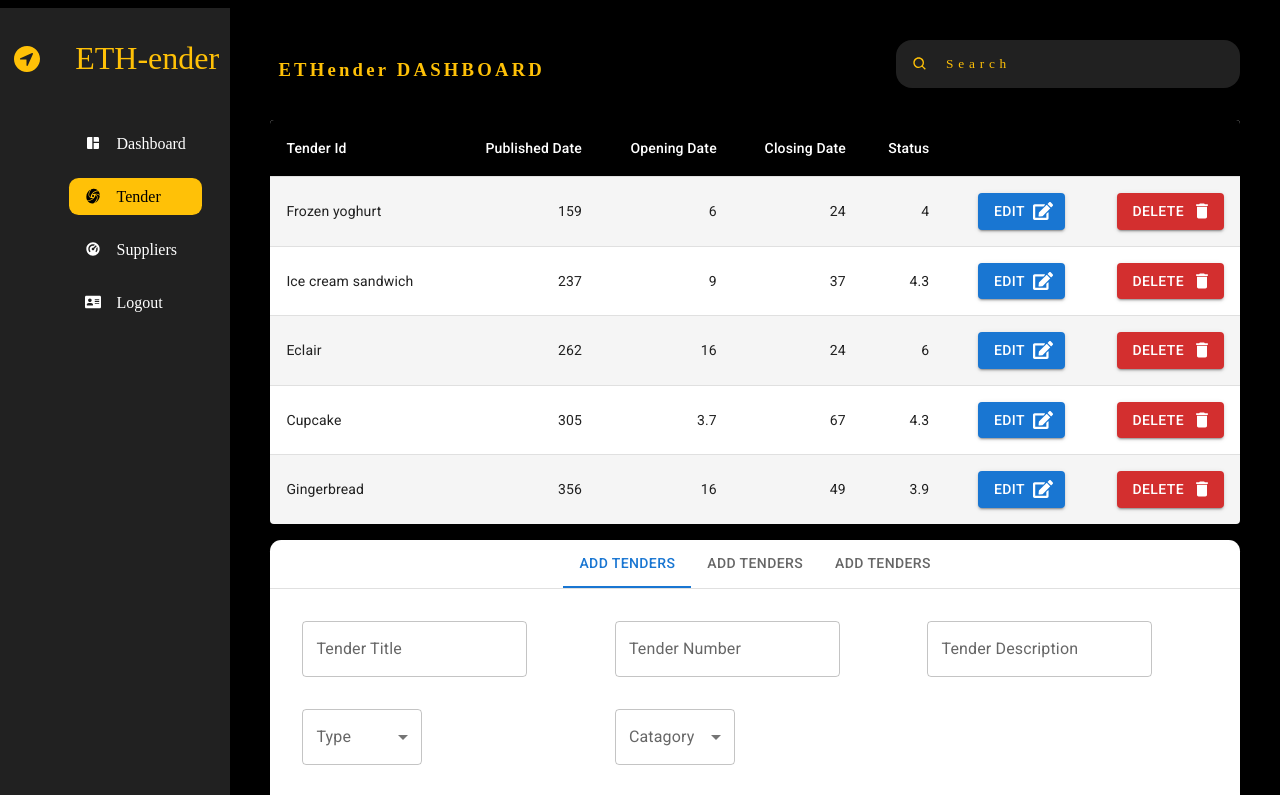
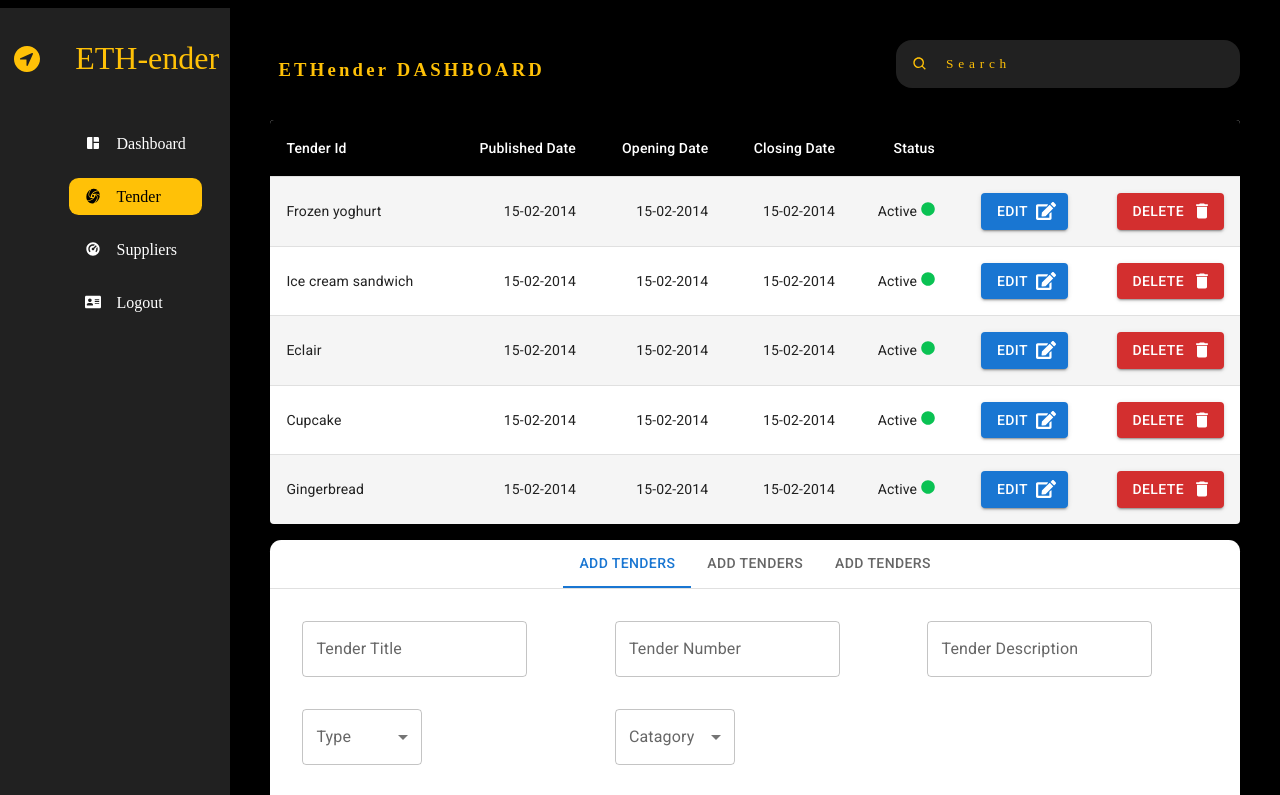
Before and after one commit to sirak32/ETHendeer, a React (Create React App) app in the folder client/eprocurement/: page /officer in a window 1280 px wide. Shown: the top 795 px of the page. Built offline with nearby package versions, Linux system fonts and the light colour scheme; no server answers.

Commit message:
table color is being updated

```diff
--- a/client/eprocurement/src/components/supplier/Dashboard/AddTenderForm.jsx
+++ b/client/eprocurement/src/components/supplier/Dashboard/AddTenderForm.jsx
@@ -17,7 +17,7 @@ import { Grid } from "@mui/material";
 import { Select, MenuItem } from "@mui/material";
 import axios from "axios";
 import { IoAddCircleOutline } from "react-icons/io5";
-
+import DatePicker from 'react-datepicker'
 export default function InputAdornments() {
   const [type, setType] = React.useState("");
 
@@ -241,7 +241,7 @@ export default function InputAdornments() {
         </Grid>
 
         <Grid item xs={4}>
-          <input
+          {/* <input
             onChange={(e) => {
               setFormValue({ ...formValues, publishedDate: e.target.value });
             }}
@@ -250,8 +250,17 @@ export default function InputAdornments() {
             max="2020-02-02"
             min="2020-01-02"
 
-          />
-        </Grid>
+          /> */}
+
+<input
+            onChange={(e) => {
+              setFormValue({ ...formValues, closingDate: e.target.value });
+            }}
+            name="closingDate"
+            type="date"
+            max="2020-02-02"
+            min="2020-01-02"
+          />        </Grid>
         <Grid item xs={4}>
           <input
             onChange={(e) => {
--- a/client/eprocurement/src/components/supplier/Dashboard/OfficersList.jsx
+++ b/client/eprocurement/src/components/supplier/Dashboard/OfficersList.jsx
@@ -81,7 +81,6 @@ function Row(props) {
                     <TableCell>Kebele</TableCell>
 
                     <TableCell align="right">Id Number</TableCell>
-                    <TableCell align="right">Total price ($)</TableCell>
                   </TableRow>
                 </TableHead>
                 <TableBody>
--- a/client/eprocurement/src/components/supplier/Dashboard/Table.jsx
+++ b/client/eprocurement/src/components/supplier/Dashboard/Table.jsx
@@ -9,10 +9,11 @@ import TableRow from '@mui/material/TableRow';
 import Paper from '@mui/material/Paper';
 import { FiDelete, FiEdit } from 'react-icons/fi';
 import { RiEditBoxFill } from 'react-icons/ri';
-import { FaEdit, FaRegEdit, FaUserEdit } from 'react-icons/fa';
+import { FaAngrycreative, FaCircle, FaEdit, FaRegEdit, FaUserEdit } from 'react-icons/fa';
 import { MdDelete } from 'react-icons/md';
 import axios from 'axios'
 import Button from '@mui/material/Button'
+import { GiGreenPower } from 'react-icons/gi';
 
 
 const StyledTableCell = styled(TableCell)(({ theme }) => ({
@@ -42,11 +43,11 @@ function createData(tenderId, tenderTitle, openingDate, closingDate, status) {
 
 export default function CustomizedTables() {
   const rows = [
-    createData('Frozen yoghurt', 159, 6.0, 24, 4.0),
-    createData('Ice cream sandwich', 237, 9.0, 37, 4.3),
-    createData('Eclair', 262, 16.0, 24, 6.0),
-    createData('Cupcake', 305, 3.7, 67, 4.3),
-    createData('Gingerbread', 356, 16.0, 49, 3.9),
+    createData('Frozen yoghurt', '15-02-2014', '15-02-2014', '15-02-2014', 'Active'),
+    createData('Ice cream sandwich', '15-02-2014', '15-02-2014', '15-02-2014','Active'),
+    createData('Eclair', '15-02-2014', '15-02-2014', '15-02-2014', 'Active'),
+    createData('Cupcake', '15-02-2014','15-02-2014', '15-02-2014','Active'),
+    createData('Gingerbread', '15-02-2014', '15-02-2014', '15-02-2014','Active'),
   ];
 
 const [data, setData]=React.useState(null)
@@ -102,7 +103,7 @@ axios.get('http://localhost:5001/tenders')
               <StyledTableCell align="right">{row.tenderTitle}</StyledTableCell>
               <StyledTableCell align="right">{row.openingDate}</StyledTableCell>
               <StyledTableCell align="right">{row.closingDate}</StyledTableCell>
-              <StyledTableCell align="right">{row.status}</StyledTableCell>
+              <StyledTableCell align="right">{row.status} <FaCircle color='#0ac253'/> </StyledTableCell>
               <StyledTableCell align="right">
                <Button color='primary' endIcon={  <FaEdit />} variant='contained'>
                 EDIT
--- a/client/eprocurement/src/pages/OfficerDashboard.jsx
+++ b/client/eprocurement/src/pages/OfficerDashboard.jsx
@@ -29,9 +29,7 @@ const App = () => {
             <BasicTabs/>
             <MediaCard/>
 
-            <MediaCard/>
-            <MediaCard/>
-            <MediaCard/>
+
           </div>
           <div className="row__two"></div>
         </div>
--- a/client/package.json
+++ b/client/package.json
@@ -6,6 +6,7 @@
     "@mui/material": "^5.6.3",
     "axios": "^0.27.2",
     "react-bootstrap": "^2.3.1",
+    "react-datepicker": "^4.8.0",
     "react-icons": "^4.3.1",
     "react-router-dom": "^6.3.0",
     "react-scripts": "^5.0.1",
```
Also changed, not shown: 1 other file (tests, documents, lock files or other folders).
